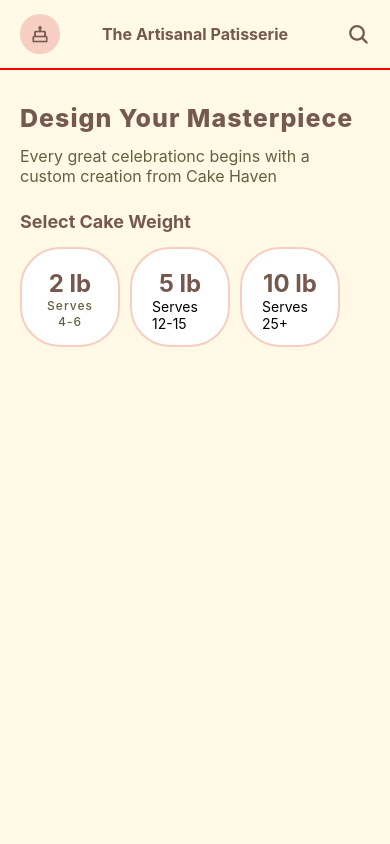
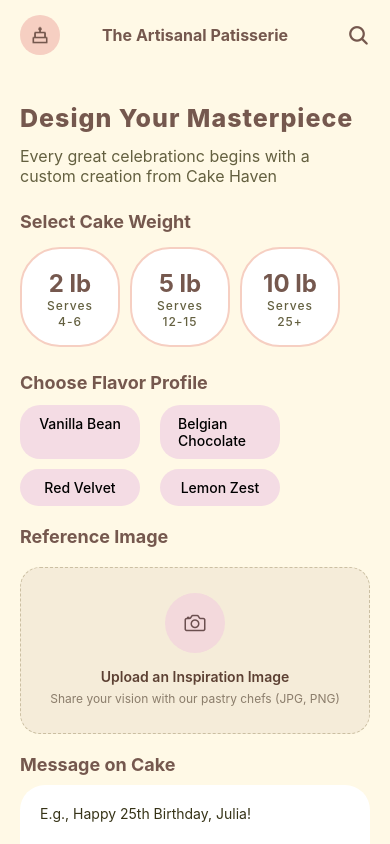
Before and after one commit to csrijon/App-Dev, a React Native app in the folder Cakedeliveryapp/: screen / in a window 390 px wide. Built offline with nearby package versions, Linux system fonts and the light colour scheme.

Commit message:
add custom delivery page

```diff
--- a/Cakedeliveryapp/src/Screen/Customorderpage.js
+++ b/Cakedeliveryapp/src/Screen/Customorderpage.js
@@ -1,9 +1,15 @@
 import { SafeAreaView } from "react-native-safe-area-context"
-import { StatusBar, ScrollView, StyleSheet,View,Text } from "react-native"
+import { StatusBar, ScrollView, StyleSheet, View, Text, TouchableOpacity, TextInput,Image } from "react-native"
 import Simpleheader from "../components/Simpleheader"
+import { useState } from "react"
+import CategoryCard from "../components/CategoryCard"
+import Ionicons from "react-native-vector-icons/Ionicons";
 
 
 const Customorderpage = () => {
+
+    const [cakeweight, setcakeweight] = useState(null)
+
     return (
         <SafeAreaView style={styles.maincustomorderpage} >
             <StatusBar backgroundColor="#FFF9E6" barStyle="dark-content" />
@@ -21,22 +27,110 @@ const Customorderpage = () => {
                     <Text style={styles.cakeweighttext} >Select Cake Weight</Text>
                     {/* {start cake weight card} */}
                     <View style={styles.weightcardsection} >
-                    <View style={styles.cakeweightcard} >
+                        <TouchableOpacity onPress={() => setcakeweight(!cakeweight)} style={[styles.cakeweightcard, { backgroundColor: cakeweight ? "#f6cfc2" : "white" }]} >
                             <Text style={styles.cakeweight} >2 lb</Text>
                             <Text style={styles.servetext} >Serves 4-6</Text>
+                        </TouchableOpacity>
+
+                        <TouchableOpacity style={styles.cakeweightcard} >
+                            <Text style={styles.cakeweight} >5 lb</Text>
+                            <Text style={styles.servetext} >Serves 12-15</Text>
+                        </TouchableOpacity>
+
+                        <TouchableOpacity style={styles.cakeweightcard} >
+                            <Text style={styles.cakeweight} >10 lb</Text>
+                            <Text style={styles.servetext} >Serves 25+</Text>
+                        </TouchableOpacity>
+
+                    </View>
+                </View>
+                {/* {end select cake Weight} */}
+
+                {/* {start Flavor profile} */}
+                <View style={styles.flavorsection} >
+                    <Text style={styles.flavortext}  >Choose Flavor Profile</Text>
+                    <View style={styles.flavorcardsection} >
+                        <CategoryCard title="Vanilla Bean" />
+                        <CategoryCard title="Belgian Chocolate" />
+                        <CategoryCard title="Red Velvet" />
+                        <CategoryCard title="Lemon Zest" />
+                    </View>
+                </View>
+                {/* {end Flavor profile} */}
+                {/* start image picker */}
+                <View style={styles.uploadcontainer}>
+
+                    {/* Title */}
+                    <Text style={styles.heading}>Reference Image</Text>
+
+                    {/* Card */}
+                    <View style={styles.card}>
+
+                        {/* Icon Circle */}
+                        <View style={styles.iconWrapper}>
+                            <Ionicons name="camera-outline" size={24} color="#6b4f4f" />
                         </View>
 
-                     <View style={styles.cakeweightcard} >
-                        <Text style={styles.cakeweight} >5 lb</Text>
-                        <Text>Serves 12-15</Text>
-                    </View>
+                        {/* Text */}
+                        <Text style={styles.title}>Upload an Inspiration Image</Text>
+                        <Text style={styles.subtitle}>
+                            Share your vision with our pastry chefs (JPG, PNG)
+                        </Text>
 
-                  <View style={styles.cakeweightcard} >
-                        <Text style={styles.cakeweight} >10 lb</Text>
-                        <Text>Serves 25+</Text>
                     </View>
 
                 </View>
+                {/* {end image picker} */}
+
+                {/* {start text input section} */}
+                <View style={styles.rareWrapper}>
+
+                    {/* Title */}
+                    <Text style={styles.rareHeading}>Message on Cake</Text>
+
+                    {/* Input Box */}
+                    <TextInput
+                        placeholder="E.g., Happy 25th Birthday, Julia!"
+                        placeholderTextColor="#363317"
+                        multiline
+                        style={styles.ghostInputField}
+                    />
+
+                </View>
+
+                 <View style={styles.velvetShell}>
+
+      {/* Background Card */}
+      <View style={styles.blushCanvas}>
+
+        {/* Tag */}
+        <View style={styles.ribbonTag}>
+          <Text style={styles.ribbonText}>CURATED CHOICE</Text>
+        </View>
+
+        {/* Text Content */}
+        <View style={styles.copyZone}>
+          <Text style={styles.heroTitle}>
+            Our Signature{"\n"}Belgian{"\n"}Chocolate Base
+          </Text>
+
+          <Text style={styles.heroSub}>
+            Rich 70% dark chocolate sponge with silky ganache
+          </Text>
+        </View>
+
+        {/* Image */}
+        <Image
+          source={require("../images/cakeimage.jpeg")}
+          style={styles.floatingCake}
+        />
+      </View>
+
+      {/* Bottom Button */}
+      <TouchableOpacity style={styles.ctaBar}>
+        <Text style={styles.ctaText}>Next: Date & Time →</Text>
+      </TouchableOpacity>
+
     </View>
             </ScrollView>
         </SafeAreaView>
@@ -49,60 +143,210 @@ const styles = StyleSheet.create({
     maincustomorderpage: {
         flex: 1,
         backgroundColor: "#fff9e6",
+
     },
     scrollcustomorderpage: {
         flex: 1,
-        paddingTop:30,
-        padding:20,
+        paddingTop: 30,
+        padding: 20,
     },
-    customfirsttext:{
-        gap:10,
+    customfirsttext: {
+        gap: 10,
     },
-    textmasterpiece:{
-        fontSize:25,
-        fontWeight:800,
-        lineHeight:36,
-        letterSpacing:1,
-        color:"#75584e"
+    textmasterpiece: {
+        fontSize: 25,
+        fontWeight: 800,
+        lineHeight: 36,
+        letterSpacing: 1,
+        color: "#75584e"
     },
-    smalltextmasterpiece:{
-        color:"#646040",
-        fontSize:16
+    smalltextmasterpiece: {
+        color: "#646040",
+        fontSize: 16
     },
-    weightcakesection:{
-        marginVertical:25
+    weightcakesection: {
+        marginVertical: 25
     },
-    cakeweighttext:{
-        color:"#75584e",
-        fontSize:18,
-        fontWeight:700,
-        marginBottom:15
+    cakeweighttext: {
+        color: "#75584e",
+        fontSize: 18,
+        fontWeight: 700,
+        marginBottom: 15
     },
-    weightcardsection:{
-       gap:10,
-       flexDirection:"row"
+    weightcardsection: {
+        gap: 10,
+        flexDirection: "row"
     },
-    cakeweightcard:{
-        width:100,
-        height:100,
-        backgroundColor:"white",
-        padding:20,
-        borderWidth:2,
-        borderColor:"#f6cfc2",
-        borderRadius:40
+    cakeweightcard: {
+        width: 100,
+        height: 100,
+        backgroundColor: "white",
+        padding: 20,
+        borderWidth: 2,
+        borderColor: "#f6cfc2",
+        borderRadius: 40
     },
-    cakeweight:{
-        color:"#75584e",
-        fontSize:24,
-        fontWeight:700,
-        textAlign:"center"
+    cakeweight: {
+        color: "#75584e",
+        fontSize: 24,
+        fontWeight: 700,
+        textAlign: "center"
     },
-    servetext:{
-        fontSize:12,
-        color:"#646040",
-        fontWeight:500,
-        textAlign:"center",
-        lineHeight:16,
-        letterSpacing:1
-    }
+    servetext: {
+        fontSize: 12,
+        color: "#646040",
+        fontWeight: 500,
+        textAlign: "center",
+        lineHeight: 16,
+        letterSpacing: 1
+    },
+    flavorsection: {
+        gap: 12
+    },
+    flavorcardsection: {
+        flexDirection: "row",
+        flexWrap: "wrap",
+        gap: 10
+    },
+    flavortext: {
+        color: "#75584e",
+        fontSize: 18,
+        fontWeight: 700
+    },
+    uploadcontainer: {
+        // paddingHorizontal: 20,
+        marginTop: 20,
+    },
+
+    heading: {
+        fontSize: 18,
+        fontWeight: 700,
+        color: "#75584e",
+        marginBottom: 20,
+    },
+
+    card: {
+        borderWidth: 1.5,
+        borderStyle: "dashed",
+        borderColor: "#cbbfa2",
+        borderRadius: 20,
+        padding: 25,
+        alignItems: "center",
+        justifyContent: "center",
+        backgroundColor: "#f5ecd9",
+    },
+
+    iconWrapper: {
+        width: 60,
+        height: 60,
+        borderRadius: 30,
+        backgroundColor: "#f3d9dc",
+        alignItems: "center",
+        justifyContent: "center",
+        marginBottom: 15,
+    },
+
+    title: {
+        fontSize: 14,
+        fontWeight: "600",
+        color: "#5c4033",
+        marginBottom: 5,
+    },
+
+    subtitle: {
+        fontSize: 12,
+        color: "#8b7d6b",
+        textAlign: "center",
+        lineHeight: 18,
+    },
+     rareWrapper: {
+    marginTop: 20,
+  },
+
+  rareHeading: {
+    fontSize: 18,
+    fontWeight: "700",
+    color: "#75584e",
+    marginBottom: 10,
+  },
+  ghostInputField: {
+    backgroundColor: "#fff",
+    borderRadius: 25,
+    padding: 20,
+    height: 120,
+    textAlignVertical: "top",
+    color: "#363317",
+  },
+  velvetShell: {
+    paddingVertical:20
+    // backgroundColor: "#f5ecd9",
+  },
+
+  blushCanvas: {
+    backgroundColor: "#e9bfb3",
+    borderRadius: 30,
+    padding: 20,
+    overflow: "hidden",
+    position: "relative",
+  },
+
+  ribbonTag: {
+    backgroundColor: "#d9a3b0",
+    alignSelf: "flex-start",
+    paddingHorizontal: 10,
+    paddingVertical: 4,
+    borderRadius: 6,
+    marginBottom: 10,
+  },
+
+  ribbonText: {
+    fontSize: 10,
+    fontWeight: "600",
+    color: "#5c4033",
+  },
+
+  copyZone: {
+    width: "65%",
+  },
+
+  heroTitle: {
+    fontSize: 20,
+    fontWeight: "bold",
+    color: "#5c4033",
+    marginBottom: 8,
+  },
+
+  heroSub: {
+    fontSize: 12,
+    color: "#6e5a4f",
+  },
+
+  floatingCake: {
+    position: "absolute",
+    right: -20,
+    bottom: -20,
+    width: 180,
+    height: 180,
+    borderRadius: 100,
+    zIndex:9999
+  },
+
+  ctaBar: {
+    backgroundColor: "#6b4f4f",
+    marginTop: -25,
+    position:"absolute",
+    bottom:20,
+    left:0,
+    right:0,
+    padding: 18,
+    borderRadius: 30,
+    alignItems: "center",
+  },
+
+  ctaText: {
+    color: "#fff",
+    fontWeight: "bold",
+    fontSize: 14,
+  },
+
 })
--- a/Cakedeliveryapp/src/components/CategoryCard.js
+++ b/Cakedeliveryapp/src/components/CategoryCard.js
@@ -23,6 +23,7 @@ const styles = StyleSheet.create({
     marginRight: 10,
     alignItems: "center",
     backgroundColor: "#f4dce4",
+    flexWrap:"nowrap"
   },
   text: {
     fontSize: 14,
--- a/Cakedeliveryapp/src/components/Simpleheader.js
+++ b/Cakedeliveryapp/src/components/Simpleheader.js
@@ -25,8 +25,8 @@ const styles = StyleSheet.create({
         alignItems: "center",
         justifyContent: "space-between",
         backgroundColor: "#fff9e6",
-        borderBottomWidth:2,
-        borderColor:"red"
+        // borderBottomWidth:2,
+        // borderColor:"red"
     },
     simpleheaderlogo: {
         borderRadius: 9999,
```
Lines whose indentation alone changed are shown as unchanged.
